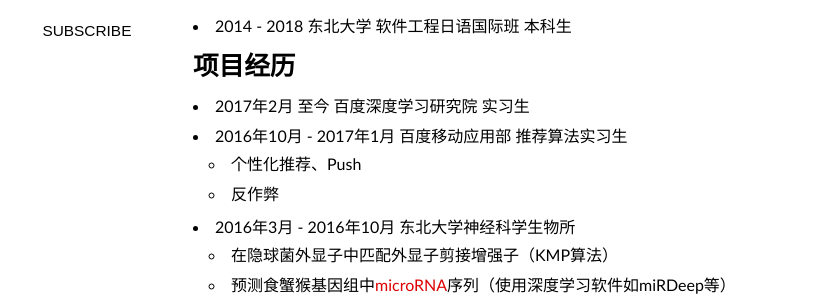
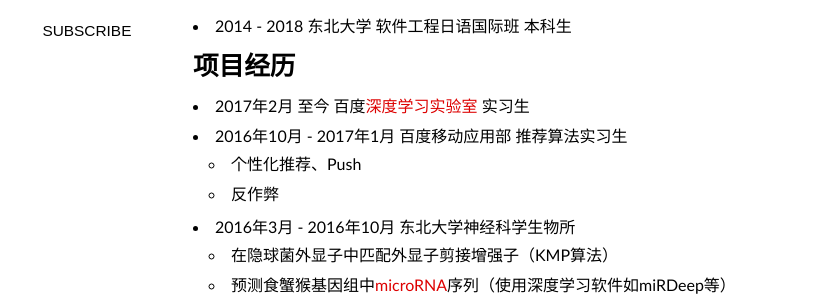
Before and after one commit to livc/livc.github.io, a Jekyll site: the page built from resume/index.md, in a window 1280 px wide. Shown: the part 301-597 px from the top of the page, without its empty margins (147-968 px from the left). Built offline with Jekyll 4.4.1, drawn with Linux system fonts in a browser that asks for light colours; nearby versions of some CDN libraries; some web fonts are replaced.

Commit message:
update resume

```diff
--- a/resume/index.md
+++ b/resume/index.md
@@ -16,7 +16,7 @@
 - 2014 - 2018 东北大学 软件工程日语国际班 本科生
 
 # 项目经历
-- 2017年2月 至今 百度深度学习研究院 实习生
+- 2017年2月 至今 百度[深度学习实验室](http://idl.baidu.com/) 实习生
 - 2016年10月 - 2017年1月 百度移动应用部 推荐算法实习生
 	- 个性化推荐、Push
 	- 反作弊
```
